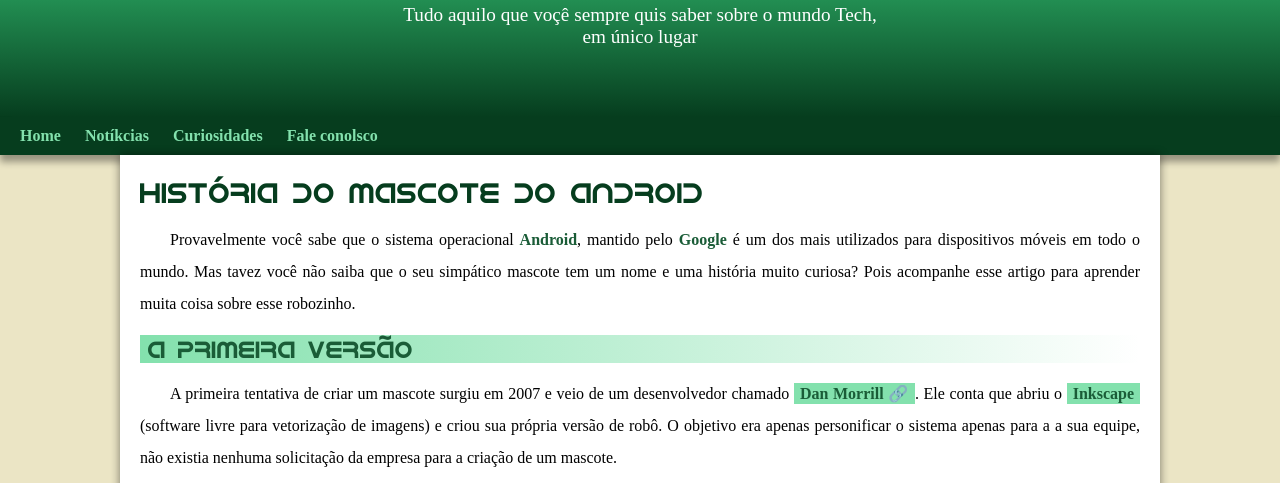
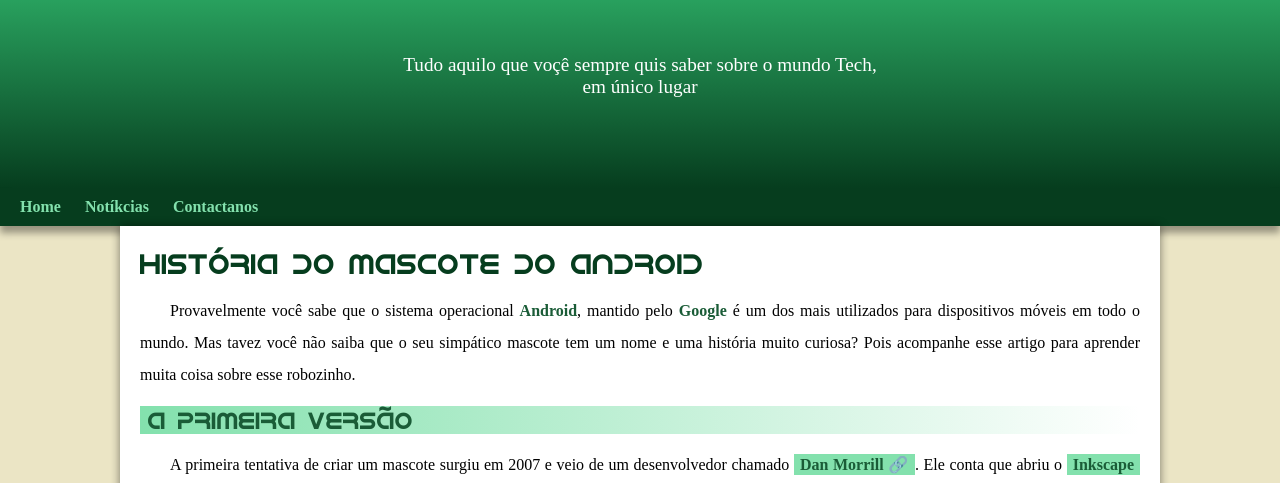
Before and after one commit to Zacarias-Kingzaca/projecto-android, a plain HTML site: page index.html in a window 1280 px wide. Shown: the part 113-596 px from the top of the page. Drawn offline with Linux system fonts and the light colour scheme.

Commit message:
problema de padding resolvido

```diff
--- a/estilo/style.css
+++ b/estilo/style.css
@@ -62,7 +62,7 @@ header > h1 {
     margin: auto;
     padding-right: 10px;
     padding-left: 10px;
-    margin-bottom:  20px;
+    padding:  50px;
  }
 
  nav {
--- a/index.html
+++ b/index.html
@@ -17,8 +17,7 @@
      <nav>
         <a href="#">Home</a>
         <a href="#">Notíkcias</a>
-        <a href="#">Curiosidades</a>
-        <a href="#">Fale conolsco</a>
+        <a href="#">Contactanos</a>
      </nav>
      <main>
         <article>
```
